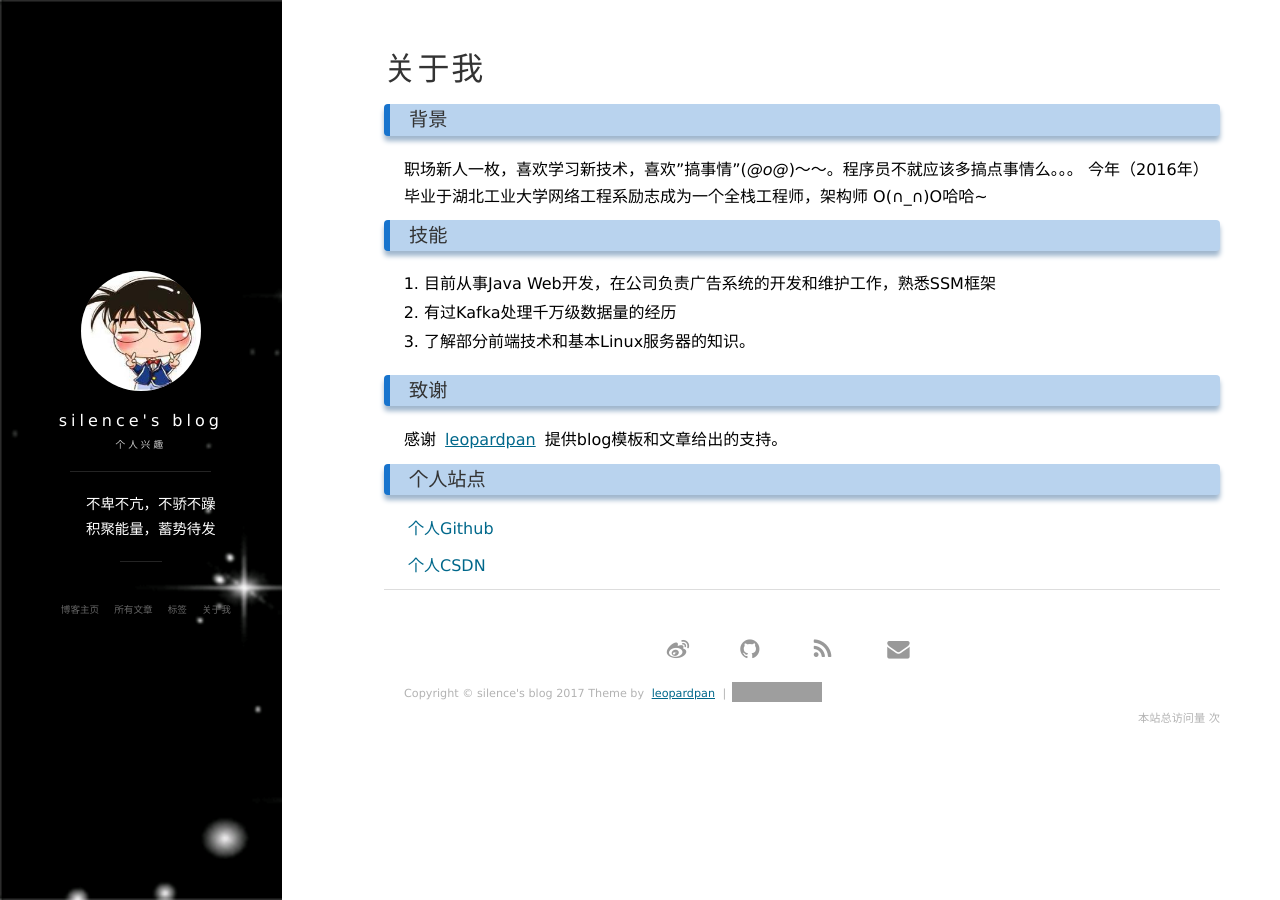
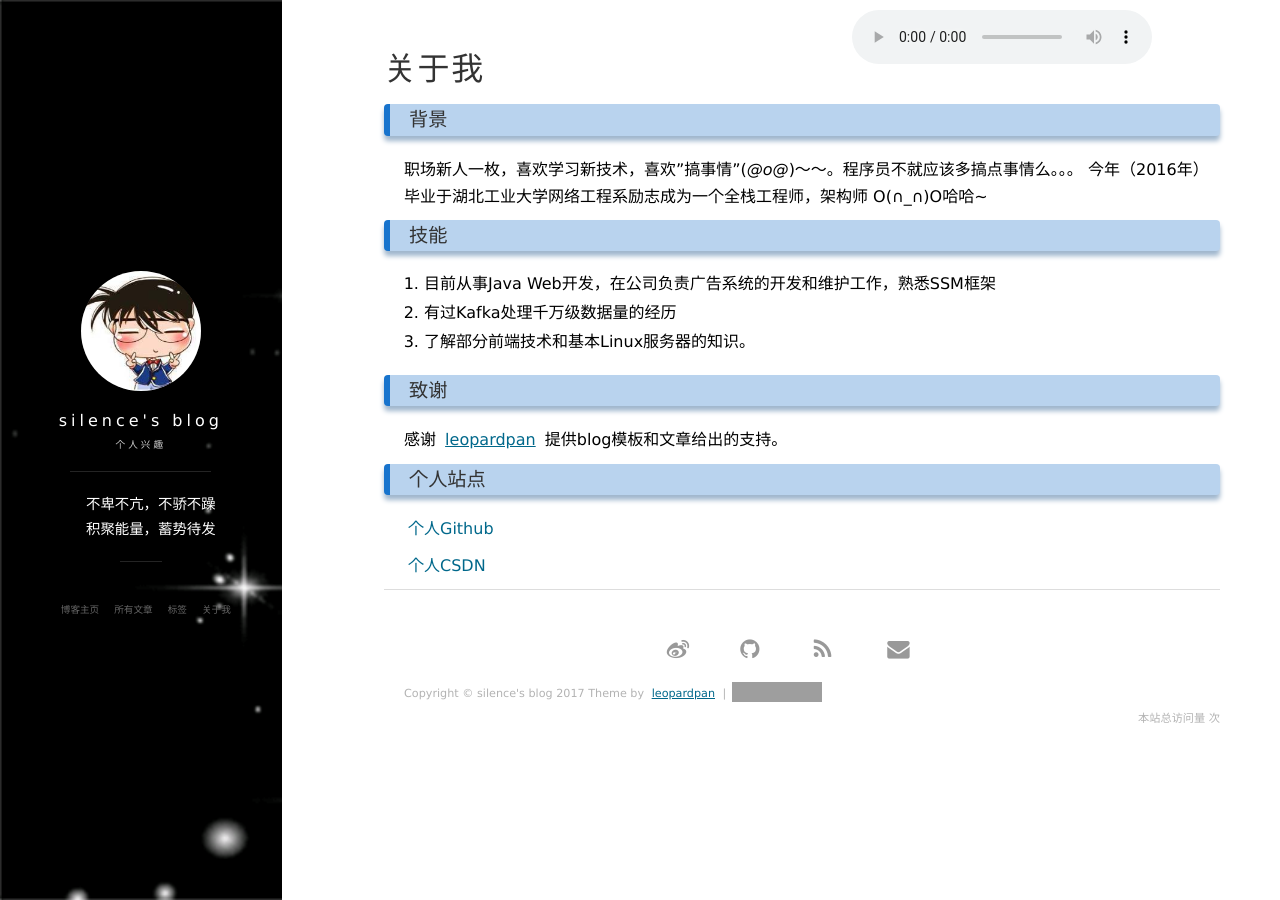
Before and after one commit to zhuSilence/zhuSilence.github.io, a Jekyll site: the page built from about.md, in a window 1280 px wide. Built offline with Jekyll 4.4.1, drawn with Linux system fonts in a browser that asks for light colours; nearby versions of some CDN libraries; comment, search, counter and statistics services are not loaded; grey boxes are pictures that could not be loaded.

Commit message:
修改音乐div位置

```diff
--- a/_layouts/default.html
+++ b/_layouts/default.html
@@ -38,3 +38,8 @@
   </body>
 
 </html>
+<div id="music" style="position: absolute;top: 10px;right: 10%;">
+    <audio controls="controls" autoplay="autoplay" loop="loop">
+        <source src="/static/musics/赵雷-成都.mp3" type="audio/mpeg" />
+    </audio>
+</div>
--- a/index.html
+++ b/index.html
@@ -43,12 +43,6 @@ layout: default
 
 </script>
 
-<div id="music" style="position: absolute;top: 10px;right: 10%;">
-    <audio controls="controls" autoplay="autoplay" loop="loop">
-        <source src="/static/musics/海哲明-曾以为.mp3" type="audio/mpeg" />
-    </audio>
-</div>
-
 <button id="card" onclick="toggleCard()">切换卡片</button>
 <button id="list" style="display: none" onclick="toggleList()">切换便条</button>
 
```
Also changed, not shown: 1 other file.
